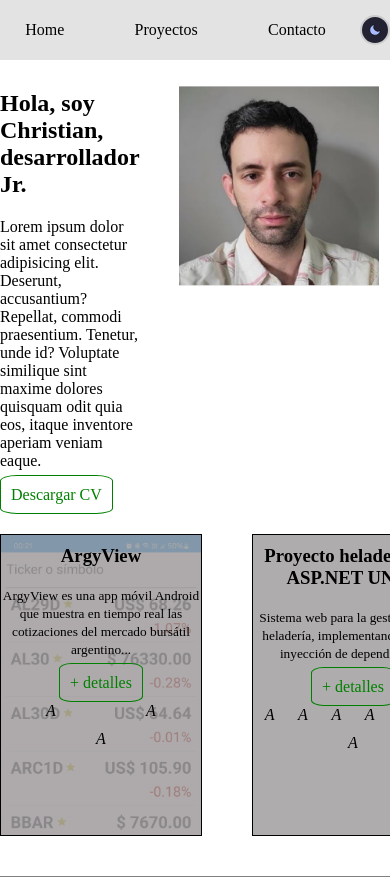
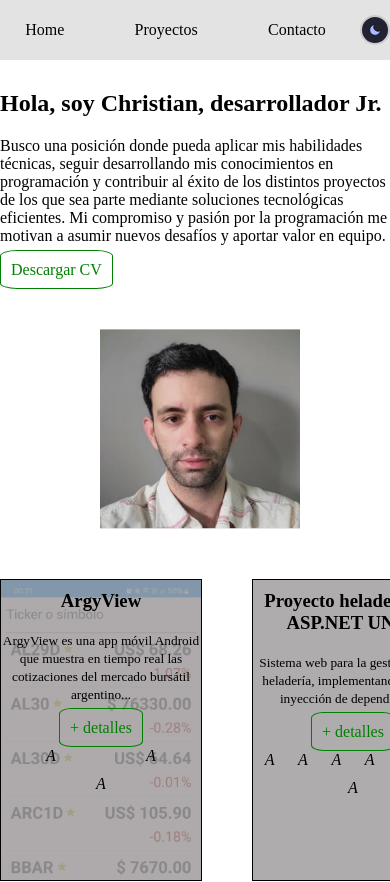
Before and after one commit to crisfide/Portafolio-CF, a React (Vite) app: page / in a window 390 px wide. Shown: the top 882 px of the page. Built offline with nearby package versions, Linux system fonts and the light colour scheme.

Commit message:
descripcion y perfil responsive

```diff
--- a/src/componentes/Main.jsx
+++ b/src/componentes/Main.jsx
@@ -1,11 +1,12 @@
 import { proyectos } from "./dataProps/proyectos"
+import { sobreMi } from "./dataProps/sobreMi"
 import { Perfil } from "./Perfil"
 import GridProyectos from "./GridProyectos"
 
 const Main = () => {
   return (
     <main>
-      <Perfil />
+      <Perfil sobreMi={sobreMi} />
       <GridProyectos proyectos={proyectos} />
     </main>
   )
--- a/src/componentes/Perfil.jsx
+++ b/src/componentes/Perfil.jsx
@@ -1,11 +1,9 @@
-export const Perfil = () => {
+export const Perfil = ( {sobreMi:{titulo,descripcion}} ) => {
   return (
     <section className="perfil">
       <div>
-        <h1>Hola, soy Christian, desarrollador Jr.</h1>
-        <p>
-          Lorem ipsum dolor sit amet consectetur adipisicing elit. Deserunt, accusantium? Repellat, commodi praesentium. Tenetur, unde id? Voluptate similique sint maxime dolores quisquam odit quia eos, itaque inventore aperiam veniam eaque.
-        </p>
+        <h1>{titulo}</h1>
+        <p>{descripcion}</p>
         <a href="assets/cv_Christian_Fidelio.pdf" target="_blank" rel="noopener noreferrer" className="btn">Descargar CV</a>
 
       </div>
--- /dev/null
+++ b/src/componentes/dataProps/sobreMi.js
@@ -0,0 +1,4 @@
+export const sobreMi = {
+  titulo:"Hola, soy Christian, desarrollador Jr.",
+  descripcion:"Busco una posición donde pueda aplicar mis habilidades técnicas, seguir desarrollando mis conocimientos en programación y contribuir al éxito de los distintos proyectos de los que sea parte mediante soluciones tecnológicas eficientes. Mi compromiso y pasión por la programación me motivan a asumir nuevos desafíos y aportar valor en equipo."
+};
--- a/src/index.css
+++ b/src/index.css
@@ -85,6 +85,9 @@ section{
 }
 .perfil{
     display: flex;
+}
+.perfil figure{
+    text-align: center;
 }
 .perfil img{
     max-width: 200px;
@@ -191,3 +194,14 @@ footer a:hover{
         border-color: #223;
     }
 /* } */
+
+
+@media screen and (max-width: 800px) {
+    .perfil{
+        flex-direction: column;
+    }
+
+    .perfil figure{
+        margin-top: 50px;
+    }
+}
```
Also changed, not shown: 1 other file (tests, documents, lock files or other folders).
